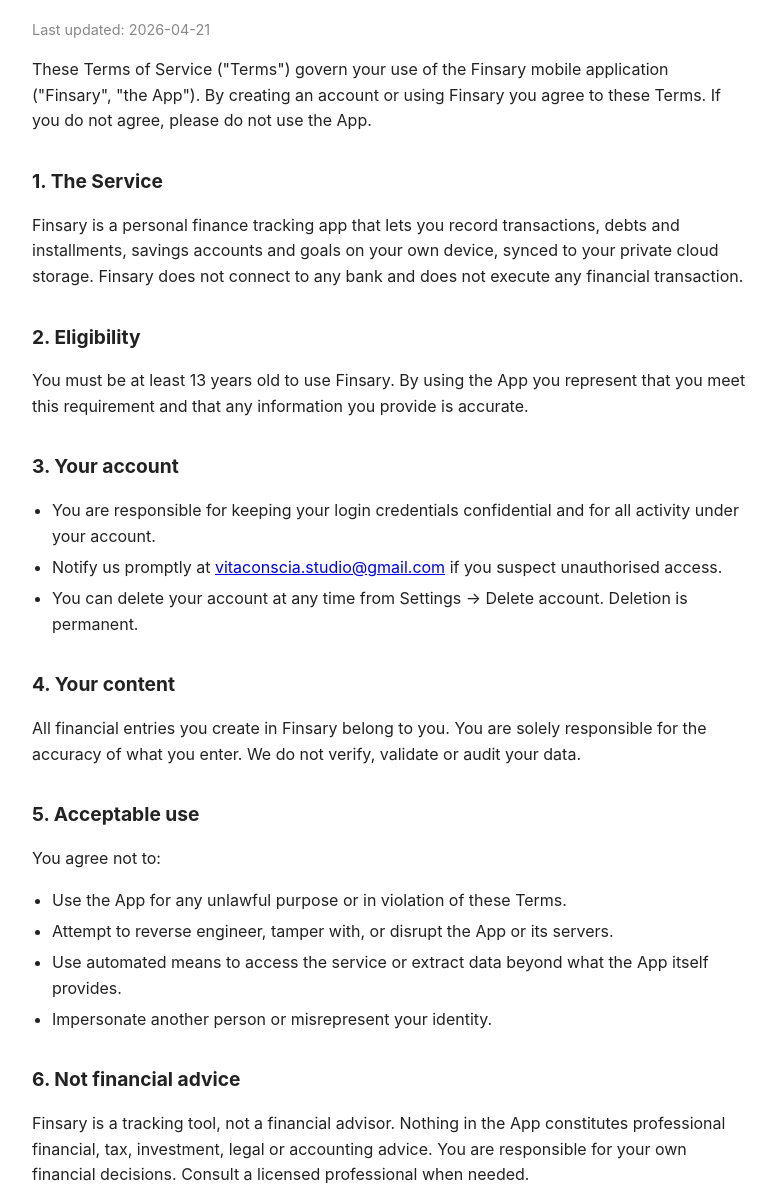
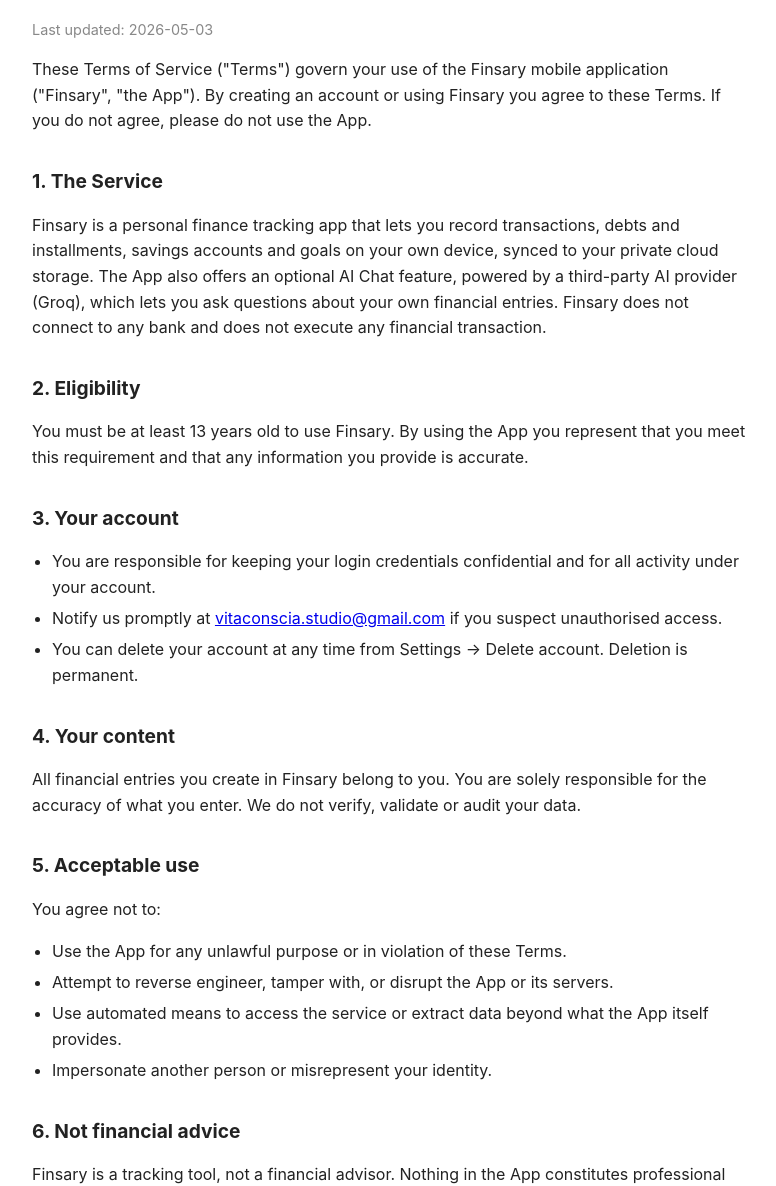
Before and after one commit to AlpYuktug/alpyuktug.github.io-finsary-privacy, a plain HTML site: page en/terms.html in a window 1280 px wide. Shown: the part 120-1306 px from the top of the page, without its empty margins (248-1024 px from the left). Drawn offline with Linux system fonts and the light colour scheme.

Commit message:
Revise Terms of Service for AI Chat feature inclusion
Updated the Terms of Service to include details about the AI Chat feature and its limitations.

```diff
--- a/en/terms.html
+++ b/en/terms.html
@@ -21,12 +21,12 @@
 <div class="lang"><a href="../tr/terms.html">Türkçe</a></div>
 
 <h1>Terms of Service</h1>
-<p class="muted">Last updated: 2026-04-21</p>
+<p class="muted">Last updated: 2026-05-03</p>
 
 <p>These Terms of Service ("Terms") govern your use of the Finsary mobile application ("Finsary", "the App"). By creating an account or using Finsary you agree to these Terms. If you do not agree, please do not use the App.</p>
 
 <h2>1. The Service</h2>
-<p>Finsary is a personal finance tracking app that lets you record transactions, debts and installments, savings accounts and goals on your own device, synced to your private cloud storage. Finsary does not connect to any bank and does not execute any financial transaction.</p>
+<p>Finsary is a personal finance tracking app that lets you record transactions, debts and installments, savings accounts and goals on your own device, synced to your private cloud storage. The App also offers an optional AI Chat feature, powered by a third-party AI provider (Groq), which lets you ask questions about your own financial entries. Finsary does not connect to any bank and does not execute any financial transaction.</p>
 
 <h2>2. Eligibility</h2>
 <p>You must be at least 13 years old to use Finsary. By using the App you represent that you meet this requirement and that any information you provide is accurate.</p>
@@ -51,13 +51,13 @@
 </ul>
 
 <h2>6. Not financial advice</h2>
-<p>Finsary is a tracking tool, not a financial advisor. Nothing in the App constitutes professional financial, tax, investment, legal or accounting advice. You are responsible for your own financial decisions. Consult a licensed professional when needed.</p>
+<p>Finsary is a tracking tool, not a financial advisor. Nothing in the App constitutes professional financial, tax, investment, legal or accounting advice. This includes responses generated by the AI Chat feature: AI Chat outputs are for informational purposes only, may be inaccurate, incomplete or misleading, and must not be relied on as advice. We recommend that you do not act on these outputs for important decisions without independent verification. You are responsible for your own financial decisions. Consult a licensed professional when needed.</p>
 
 <h2>7. Intellectual property</h2>
 <p>The Finsary name, logo, design and source code are owned by the developer. Your use of the App does not grant you any right to reproduce or distribute the App itself. Your own financial data remains yours.</p>
 
 <h2>8. Third-party services</h2>
-<p>The App relies on third-party services (Apple, Google, Firebase). Their respective terms and privacy policies also apply when you use related features.</p>
+<p>The App relies on third-party services (Apple, Google, Firebase, and Groq for the AI Chat feature). Their respective terms and privacy policies also apply when you use related features.</p>
 
 <h2>9. Availability and changes</h2>
 <p>We may modify, suspend or discontinue all or part of the App at any time. We will give reasonable notice of significant changes inside the App where possible.</p>
```
